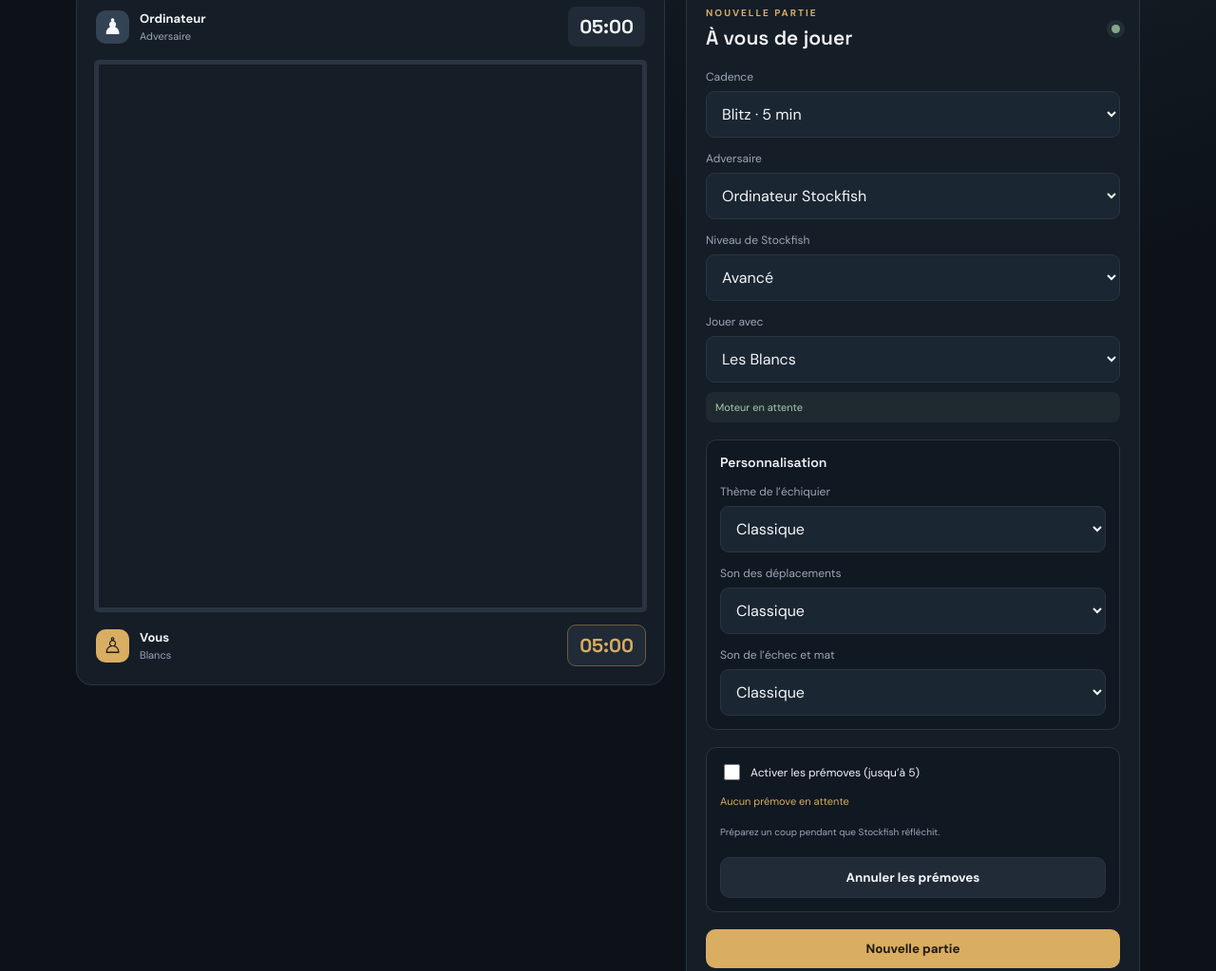
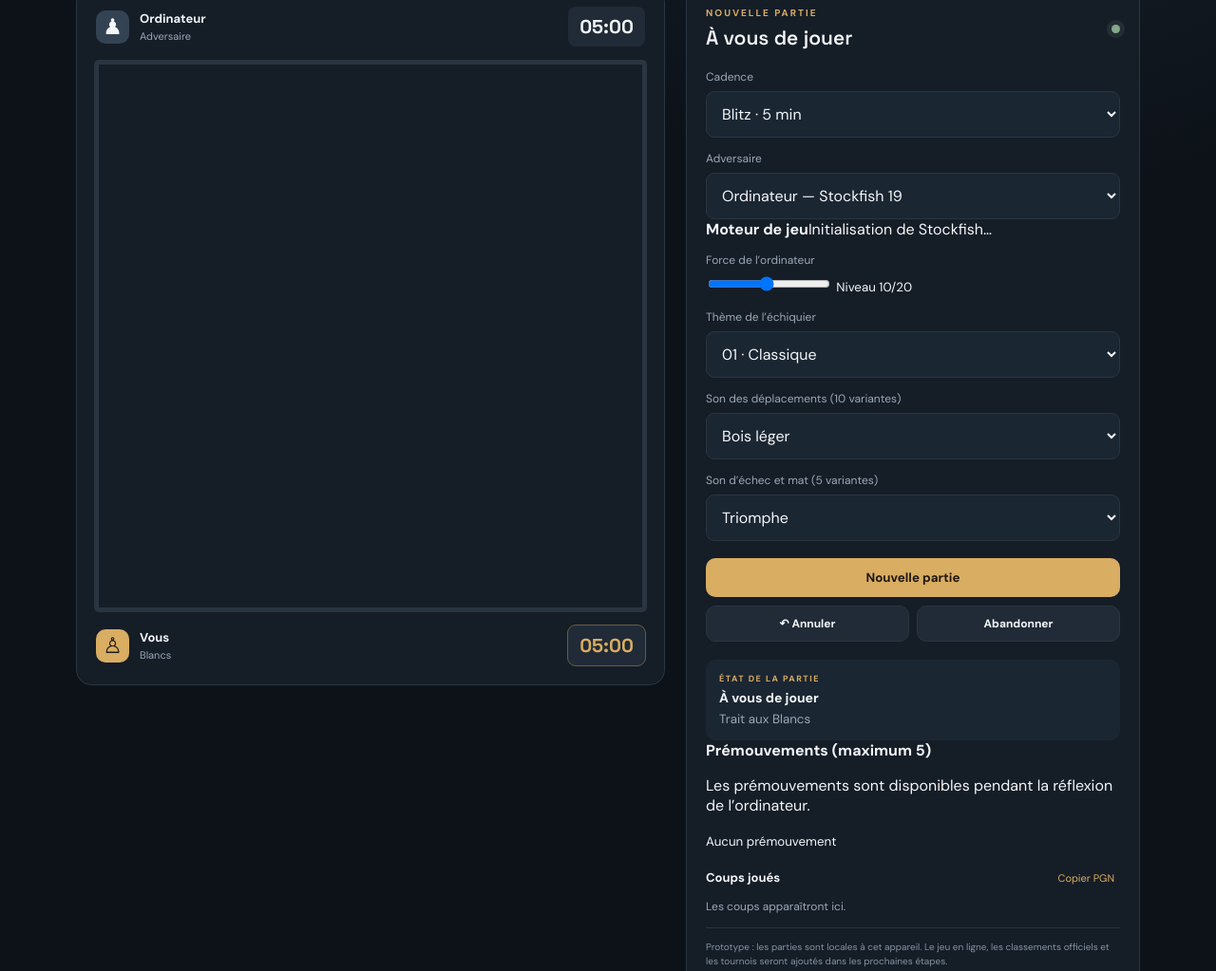
Before and after one commit to bolingo-app/Chess-243, a plain HTML site: page index.html in a window 1280 px wide. Shown: the part 522-1545 px from the top of the page at 95% size. Drawn offline with nearby package versions, Linux system fonts and the light colour scheme.

Commit message:
Add files via upload

```diff
--- a/index.html
+++ b/index.html
@@ -59,51 +59,39 @@
         </select>
         <label for="opponent">Adversaire</label>
         <select id="opponent">
-          <option value="computer">Ordinateur Stockfish</option>
+          <option value="computer">Ordinateur — Stockfish 19</option>
           <option value="local">Deux joueurs sur cet appareil</option>
         </select>
-        <label for="engine-level">Niveau de Stockfish</label>
-        <select id="engine-level">
-          <option value="1">Débutant</option><option value="4">Facile</option><option value="7">Intermédiaire</option>
-          <option value="10" selected>Avancé</option><option value="15">Expert</option><option value="20">Maximum</option>
+        <div class="engine-panel">
+          <div class="engine-heading"><strong>Moteur de jeu</strong><span id="engine-status" data-state="loading">Initialisation de Stockfish…</span></div>
+          <label for="difficulty">Force de l’ordinateur</label>
+          <input id="difficulty" type="range" min="1" max="20" value="10">
+          <small id="difficulty-value">Niveau 10/20</small>
+        </div>
+        <label for="theme">Thème de l’échiquier</label>
+        <select id="theme">
+          <option value="classic">01 · Classique</option><option value="wood">02 · Bois naturel</option>
+          <option value="walnut">03 · Noyer</option><option value="oak">04 · Chêne</option><option value="maple">05 · Érable</option>
+          <option value="marble">06 · Marbre</option><option value="slate">07 · Ardoise</option><option value="ocean">08 · Océan</option>
+          <option value="ice">09 · Glace</option><option value="forest">10 · Forêt</option><option value="emerald">11 · Émeraude</option>
+          <option value="ruby">12 · Rubis</option><option value="sapphire">13 · Saphir</option><option value="violet">14 · Violet</option>
+          <option value="rose">15 · Rose</option><option value="sand">16 · Sable</option><option value="copper">17 · Cuivre</option>
+          <option value="midnight">18 · Minuit</option><option value="mono">19 · Monochrome</option><option value="highcontrast">20 · Contraste</option>
         </select>
-        <label for="play-as">Jouer avec</label>
-        <select id="play-as"><option value="w">Les Blancs</option><option value="b">Les Noirs</option></select>
-        <div id="engine-status" class="engine-status">Moteur en attente</div>
-        <div class="settings-block">
-          <h3>Personnalisation</h3>
-          <label for="board-theme">Thème de l’échiquier</label>
-          <select id="board-theme">
-            <option value="classic">Classique</option><option value="lichess">Bois Lichess</option><option value="walnut">Noyer foncé</option><option value="oak">Chêne</option>
-            <option value="mahogany">Acajou</option><option value="pine">Pin</option><option value="tournament">Tournoi vert</option><option value="blue">Bleu</option>
-            <option value="midnight">Minuit</option><option value="purple">Violet</option><option value="rose">Rose</option><option value="sand">Sable</option>
-            <option value="marble">Marbre</option><option value="graphite">Graphite</option><option value="mint">Menthe</option><option value="coral">Corail</option>
-          </select>
-          <label for="move-sound">Son des déplacements</label>
-          <select id="move-sound"><option value="0">Classique</option><option value="1">Bois léger</option><option value="2">Bois profond</option><option value="3">Plastique</option><option value="4">Pierre</option><option value="5">Métal</option><option value="6">Verre</option><option value="7">Électronique</option><option value="8">Arcade</option><option value="9">Doux</option></select>
-          <label for="mate-sound">Son de l’échec et mat</label>
-          <select id="mate-sound"><option value="0">Classique</option><option value="1">Triomphal</option><option value="2">Solennel</option><option value="3">Arcade</option></select>
-        </div>
-        <div class="premove-box">
-          <label class="check-line"><input type="checkbox" id="premove-enabled"> Activer les prémoves (jusqu’à 5)</label>
-          <p id="premove-list">Aucun prémove en attente</p><small id="premove-feedback">Préparez un coup pendant que Stockfish réfléchit.</small>
-          <button id="clear-premoves" class="btn btn-ghost full">Annuler les prémoves</button>
-        </div>
+        <label for="move-sound">Son des déplacements (10 variantes)</label>
+        <select id="move-sound"><option value="0">Bois léger</option><option value="1">Feutré</option><option value="2">Cristal</option><option value="3">Mécanique</option><option value="4">Classique</option><option value="5">Clair</option><option value="6">Doux</option><option value="7">Métallique</option><option value="8">Rapide</option><option value="9">Énergique</option></select>
+        <label for="mate-sound">Son d’échec et mat (5 variantes)</label>
+        <select id="mate-sound"><option value="0">Triomphe</option><option value="1">Solennel</option><option value="2">Royal</option><option value="3">Grave</option><option value="4">Épique</option></select>
         <button id="new-game" class="btn btn-primary full">Nouvelle partie</button>
         <div class="game-actions">
           <button id="undo" class="btn btn-ghost">↶ Annuler</button>
           <button id="resign" class="btn btn-ghost">Abandonner</button>
         </div>
         <div class="status-box"><span class="status-label">ÉTAT DE LA PARTIE</span><strong id="game-status">À vous de jouer</strong><small id="turn-status">Trait aux Blancs</small></div>
+        <div class="premove-panel"><strong>Prémouvements (maximum 5)</strong><p id="premove-status">Les prémouvements sont disponibles pendant la réflexion de l’ordinateur.</p><small id="premove-list">Aucun prémouvement</small></div>
         <div class="moves-title"><strong>Coups joués</strong><button id="copy-pgn" class="text-button">Copier PGN</button></div>
         <ol id="moves" class="moves"><li class="empty-moves">Les coups apparaîtront ici.</li></ol>
-        <button id="analysis-btn" class="btn btn-primary full hidden">Analyser la partie</button>
-        <p id="game-over-note" class="analysis-note"></p>
-        <section id="analysis-results" class="analysis-results hidden">
-          <h3>Analyse de la partie</h3><p id="analysis-summary"></p>
-          <div class="analysis-table-wrap"><table><thead><tr><th>N°</th><th>Coup</th><th>Évaluation</th><th>Appréciation</th></tr></thead><tbody id="analysis-table"></tbody></table></div>
-        </section>
-        <p class="notice">Les parties restent locales sur cet appareil. Stockfish fonctionne dans le navigateur ; les comptes Firebase ne synchronisent pas encore les parties ni les classements.</p>
+        <p class="notice">Prototype : les parties sont locales à cet appareil. Le jeu en ligne, les classements officiels et les tournois seront ajoutés dans les prochaines étapes.</p>
       </aside>
     </section>
 
```
